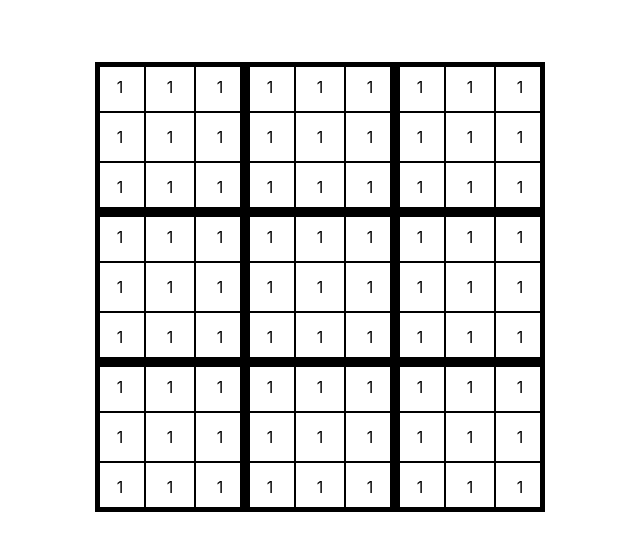
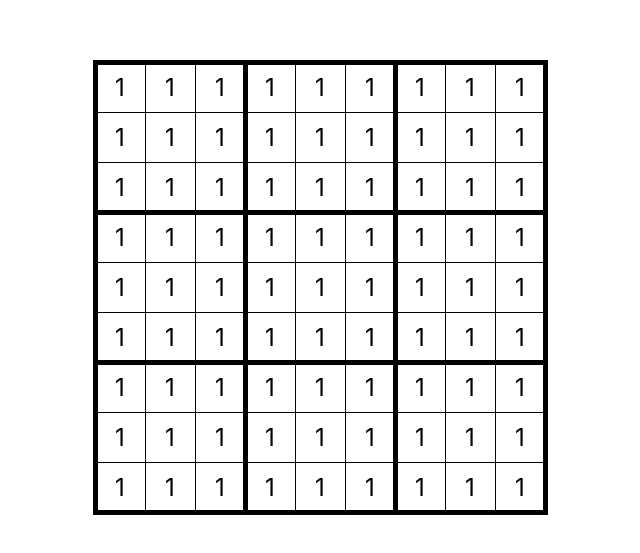
Before and after one commit to zloutek1/puzzle-app, a React (Create React App) app: page / in a window 1280 px wide. Shown: the part 113-666 px from the top of the page, without its empty margins (320-960 px from the left). Built offline with nearby package versions, Linux system fonts and the light colour scheme; the HTML template or start-up script is replaced by a standard one.

Commit message:
colapsed SudokuRegion borders

```diff
--- a/src/components/Cell.tsx
+++ b/src/components/Cell.tsx
@@ -14,10 +14,15 @@ const StyledCell = styled.div`
     justify-content: center;
     align-items: center;
 
-    box-sizing: border-box;
-    border: 1px solid #000000;
+    box-shadow:
+        1px 0 0 0 #000000,
+        0 1px 0 0 #000000,
+        1px 1px 0 0 #000000,   /* Just to fix the corner */
+        1px 0 0 0 #000000 inset,
+        0 1px 0 0 #000000 inset;
 
     cursor: pointer;
+    font-size: 1.5rem;
 `
 
 const Cell = <T,>({ x, y, value, highlight, editable }: Props<T>) => {
--- a/src/components/decorations/SudokuRegion.tsx
+++ b/src/components/decorations/SudokuRegion.tsx
@@ -5,6 +5,7 @@ import { equals } from "../../utils"
 type StyledProps = {
     x: number
     y: number
+    thickness: number
     border: {
         top: boolean
         bottom: boolean
@@ -15,16 +16,26 @@ type StyledProps = {
 
 const StyledBorder = styled.div<StyledProps>`
     position: absolute;
-    top: calc(${({y}) => y} * 50px);
-    left: calc(${({x}) => x} * 50px);
+    top: calc(${({y, thickness}) => `${y} * 50px - ${thickness}px / 2`});
+    left: calc(${({x, thickness}) => `${x} * 50px - ${thickness}px / 2`});
     width: 50px;
     height: 50px;
 
-    box-sizing: border-box;
-    ${({ border: { top } }) => top ? 'border-top: 5px solid #000000;' : ''}
-    ${({ border: { bottom } }) => bottom ? 'border-bottom: 5px solid #000000;' : ''}
-    ${({ border: { left } }) => left ? 'border-left: 5px solid #000000;' : ''}
-    ${({ border: { right } }) => right ? 'border-right: 5px solid #000000;' : ''}
+    box-shadow:
+        ${({ border: { top },           color, thickness }) =>
+            top             ? `0 ${thickness}px 0 0 ${color ?? "#000000"} inset`        : `0 0 0 0 ${color ?? "#000000"} inset`},
+
+        ${({ border: { bottom },        color, thickness }) =>
+            bottom          ? `0 ${thickness}px 0 0 ${color ?? "#000000"}`              : `0 0 0 0 ${color ?? "#000000"}`},
+
+        ${({ border: { bottom, right }, color, thickness }) =>
+            bottom && right ? `${thickness}px ${thickness}px 0 0 ${color ?? "#000000"}` : `0 0 0 0 ${color ?? "#000000"}`}, // fix corner
+
+        ${({ border: { left },          color, thickness }) =>
+            left            ? `${thickness}px 0 0 0 ${color ?? "#000000"} inset`        : `0 0 0 0 ${color ?? "#000000"} inset`},
+
+        ${({ border: { right },         color, thickness }) =>
+            right           ? `${thickness}px 0 0 0 ${color ?? "#000000"}`              : `0 0 0 0 ${color ?? "#000000"}`};
 `
 
 const SudokuRegion = ({ cells }: SudokuRegionType) => {
@@ -45,7 +56,7 @@ const SudokuRegion = ({ cells }: SudokuRegionType) => {
     return (
         <div className="SudokuRegion">
             {cells.map(([x, y]) => (
-                <StyledBorder key={`region-${x}-${y}`} x={x} y={y} border={calculateBorder(x, y)} />
+                <StyledBorder key={`region-${x}-${y}`} x={x} y={y} thickness={5} border={calculateBorder(x, y)} />
             ))}
         </div>
     )
--- a/src/examples/JigsawSudoku.tsx
+++ b/src/examples/JigsawSudoku.tsx
@@ -1,6 +1,7 @@
 import Game from "../components/Game"
 import { SudokuRegion } from "../types/decorations/region"
 import { Puzzle } from "../types/puzzle"
+import { genEmptyCells } from "./defaults"
 
 type Props = {
     rows: number
@@ -9,21 +10,11 @@ type Props = {
 }
 
 const JigsawSudoku = ({ rows, columns, regions }: Props) => {
-    const emptyCells = Array.from(Array(rows), (y: number) =>
-        Array.from(Array(columns), (x: number) => ({
-            x,
-            y,
-            value: 1,
-            highlight: "",
-            editable: true,
-        }))
-    )
-
     const rules = () => false
 
     const puzzle: Puzzle<number> = {
         type: "JigsawSudoku",
-        cells: emptyCells,
+        cells: genEmptyCells(rows, columns),
         decorations: [
             ...regions
         ],
--- a/src/examples/Sudoku.tsx
+++ b/src/examples/Sudoku.tsx
@@ -8,15 +8,15 @@ type Props = {
 
 const Sudoku = ({ rows, columns }: Props) => {
     const regions = [
-        {type: "SudokuRegion", cells: [[0, 0], [0, 1], [0, 2], [1, 0], [1, 1], [1, 2], [2, 0], [2, 1], [2, 2]]},
-        {type: "SudokuRegion", cells: [[0, 3], [0, 4], [0, 5], [1, 3], [1, 4], [1, 5], [2, 3], [2, 4], [2, 5]]},
-        {type: "SudokuRegion", cells: [[0, 6], [0, 7], [0, 8], [1, 6], [1, 7], [1, 8], [2, 6], [2, 7], [2, 8]]},
-        {type: "SudokuRegion", cells: [[3, 0], [3, 1], [3, 2], [4, 0], [4, 1], [4, 2], [5, 0], [5, 1], [5, 2]]},
-        {type: "SudokuRegion", cells: [[3, 3], [3, 4], [3, 5], [4, 3], [4, 4], [4, 5], [5, 3], [5, 4], [5, 5]]},
-        {type: "SudokuRegion", cells: [[3, 6], [3, 7], [3, 8], [4, 6], [4, 7], [4, 8], [5, 6], [5, 7], [5, 8]]},
-        {type: "SudokuRegion", cells: [[6, 0], [6, 1], [6, 2], [7, 0], [7, 1], [7, 2], [8, 0], [8, 1], [8, 2]]},
-        {type: "SudokuRegion", cells: [[6, 3], [6, 4], [6, 5], [8, 3], [8, 4], [8, 5], [7, 3], [7, 4], [7, 5]]},
-        {type: "SudokuRegion", cells: [[6, 6], [6, 7], [6, 8], [7, 6], [7, 7], [7, 8], [8, 6], [8, 7], [8, 8]]},
+        {type: "SudokuRegion", cells: [[0, 0], [0, 1], [0, 2], [1, 0], [1, 1], [1, 2], [2, 0], [2, 1], [2, 2]], unique: true},
+        {type: "SudokuRegion", cells: [[0, 3], [0, 4], [0, 5], [1, 3], [1, 4], [1, 5], [2, 3], [2, 4], [2, 5]], unique: true},
+        {type: "SudokuRegion", cells: [[0, 6], [0, 7], [0, 8], [1, 6], [1, 7], [1, 8], [2, 6], [2, 7], [2, 8]], unique: true},
+        {type: "SudokuRegion", cells: [[3, 0], [3, 1], [3, 2], [4, 0], [4, 1], [4, 2], [5, 0], [5, 1], [5, 2]], unique: true},
+        {type: "SudokuRegion", cells: [[3, 3], [3, 4], [3, 5], [4, 3], [4, 4], [4, 5], [5, 3], [5, 4], [5, 5]], unique: true},
+        {type: "SudokuRegion", cells: [[3, 6], [3, 7], [3, 8], [4, 6], [4, 7], [4, 8], [5, 6], [5, 7], [5, 8]], unique: true},
+        {type: "SudokuRegion", cells: [[6, 0], [6, 1], [6, 2], [7, 0], [7, 1], [7, 2], [8, 0], [8, 1], [8, 2]], unique: true},
+        {type: "SudokuRegion", cells: [[6, 3], [6, 4], [6, 5], [8, 3], [8, 4], [8, 5], [7, 3], [7, 4], [7, 5]], unique: true},
+        {type: "SudokuRegion", cells: [[6, 6], [6, 7], [6, 8], [7, 6], [7, 7], [7, 8], [8, 6], [8, 7], [8, 8]], unique: true},
     ] as SudokuRegion[]
 
     return <JigsawSudoku rows={rows} columns={columns} regions={regions} />
--- /dev/null
+++ b/src/examples/defaults.tsx
@@ -0,0 +1,10 @@
+export const genEmptyCells = (rows: number, columns: number) =>
+    Array.from(Array(rows), (y: number) =>
+        Array.from(Array(columns), (x: number) => ({
+            x,
+            y,
+            value: 1,
+            highlight: "",
+            editable: true,
+        }))
+    )
```
